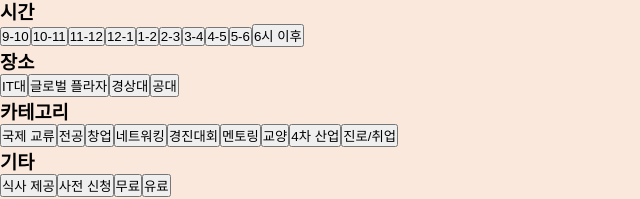
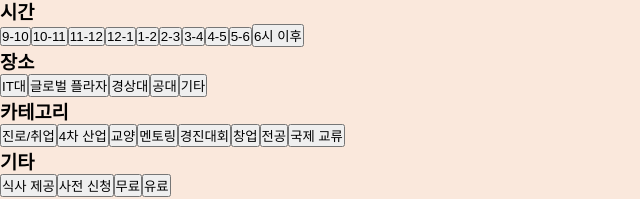
Before and after one commit to mezzang/-j4, a React (Create React App) app: page / in a window 1280 px wide. Shown: the part 430-629 px from the top of the page, without its empty margins (0-640 px from the left). Built offline with nearby package versions, Linux system fonts and the light colour scheme.

Commit message:
init: 카테고리 및 장소 수정

```diff
--- a/package.json
+++ b/package.json
@@ -16,10 +16,6 @@
     "axios": "^1.7.7",
     "react": "^18.3.1",
     "react-dom": "^18.3.1",
-<<<<<<< HEAD
-    "react-router-dom": "^6.28.0",
-=======
->>>>>>> mezzang
     "react-scripts": "^5.0.1",
     "styled-components": "^6.1.13"
   },
--- a/src/components/Filters.jsx
+++ b/src/components/Filters.jsx
@@ -2,18 +2,18 @@ import React from "react";
 
 function Filters() {
   const categories = [
+    "진로/취업",
+    "4차 산업",
+    "교양",
+    "멘토링",
+    "경진대회",
+    "창업",
+    "전공",
     "국제 교류",
-    "전공",
-    "창업",
-    "네트워킹",
-    "경진대회",
-    "멘토링",
-    "교양",
-    "4차 산업",
-    "진로/취업",
+
   ];
   const etcOptions = ["식사 제공", "사전 신청", "무료", "유료"];
-  const locations = ["IT대", "글로벌 플라자", "경상대", "공대"];
+  const locations = ["IT대", "글로벌 플라자", "경상대", "공대", "기타"];
   const times = ["9-10", "10-11", "11-12", "12-1", "1-2", "2-3", "3-4", "4-5", "5-6", "6시 이후"];
   const days = ["월", "화", "수", "목", "금", "토", "일"];
 
```
